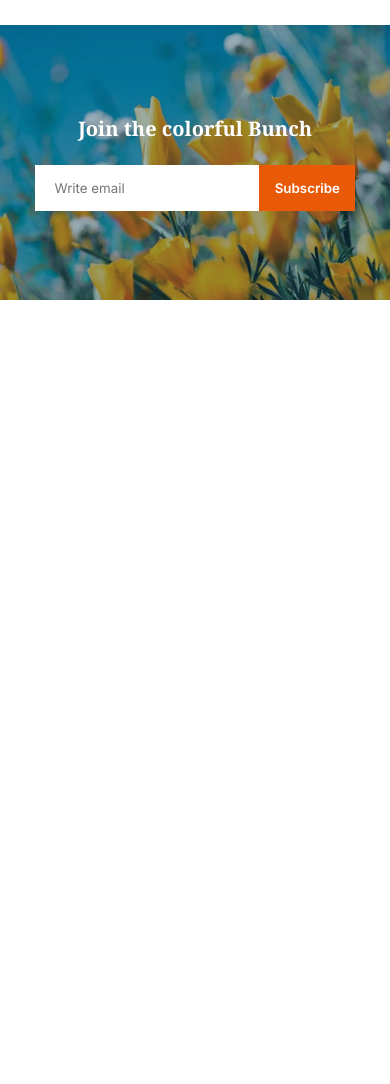
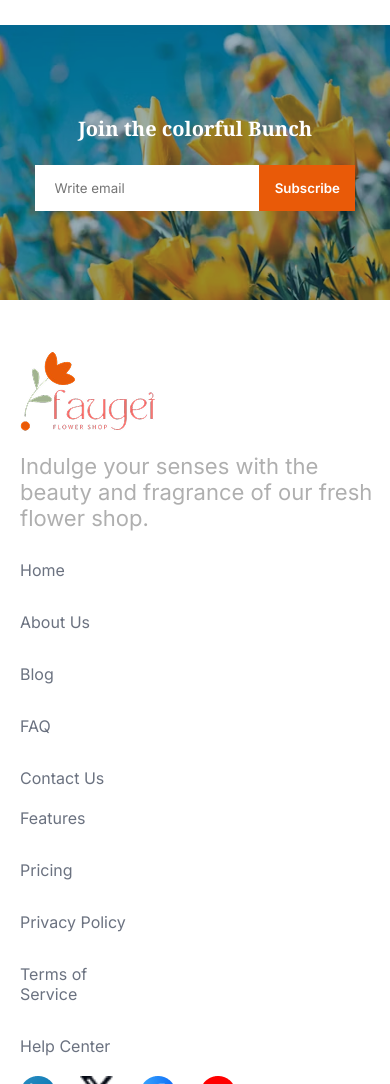
Before and after one commit to dev-peyas9911/flower-assignment, a plain HTML site: page index.html in a window 390 px wide. Shown: the part 3934-5018 px from the top of the page. Before the commit the page ends 4234 px from the top, so only its background shows below. Drawn offline with Linux system fonts and the light colour scheme.

Commit message:
Footer section Added with responsive

```diff
--- a/index.html
+++ b/index.html
@@ -169,9 +169,44 @@
                 </div>
             </div>
         </section>
+    </main>
 
+    <!-- Footer section starts here -->
+    <footer class="footer-container middle-align">
 
-    </main>
+        <div class="footer-content">
+            <img class="footer-content-image" src="./assets/logo.png" alt="A logo">
+            <p class="footer-content-description inter-serif">Indulge your senses with the beauty and fragrance of our fresh flower shop. </p>
+        </div>
+
+        <div class="footer-list-one inter-serif">
+            <ul>
+                <li><a href="">Home</a></li>
+                <li><a href="">About Us</a></li>
+                <li><a href="">Blog</a></li>
+                <li><a href="">FAQ</a></li>
+                <li><a href="">Contact Us</a></li>
+            </ul>
+        </div>
+
+        <div class="footer-list-two inter-serif">
+            <ul>
+                <li><a href="">Features</a></li>
+                <li><a href="">Pricing</a></li>
+                <li><a href="">Privacy Policy</a></li>
+                <li><a href="">Terms of Service</a></li>
+                <li><a href="">Help Center</a></li>
+            </ul>
+        </div>
+
+        <div class="footer-icon">
+            <div><img src="./assets/icon-linkedin.png" alt=""></div>
+            <div><img src="./assets/icon-twitter.png" alt=""></div>
+            <div><img src="./assets/icon-facebook.png" alt=""></div>
+            <div><img src="./assets/icon-youtube.png" alt=""></div>
+        </div>
+
+    </footer>
 </body>
 
 </html>
--- a/styles/flower.css
+++ b/styles/flower.css
@@ -298,7 +298,7 @@
     right: 0;
     bottom: 0;
     background-color: #000000;
-    opacity: 0.6;
+    opacity: 0.4;
     z-index: 1;
     border-radius: 14px;
 }
@@ -382,6 +382,70 @@
     cursor: pointer;
     font-weight: 600;
 }
+
+/* Footer section styles here */
+.footer-container {
+    /* border: 2px solid red; */
+    margin-top: 50px;
+    margin-bottom: 50px;
+    display: flex;
+    justify-content: space-between;
+    min-height: 250px;
+}
+
+.footer-content {
+    /* border: 2px solid blue; */
+    max-width: 360px;
+    height: 190px;
+}
+
+.footer-content-description {
+    color: #00000050;
+    font-size: 1.375rem;
+    margin-top: 16px;
+}
+
+.footer-list-one {
+    /* border: 1px solid green; */
+    width: 85px;
+    height: 248px;
+}
+
+.footer-list-two {
+    /* border: 1px solid green; */
+    width: 128px;
+    height: 248px;
+}
+
+footer ul {
+    list-style: none;
+}
+
+footer ul li {
+    margin-bottom: 32px;
+}
+
+footer ul a {
+    text-decoration: none;
+    color: #6B7280;
+}
+
+.footer-icon {
+    display: flex;
+    width: 216px;
+    justify-content: space-between;
+}
+
+.footer-icon div {
+    width: 36px;
+    height: 36px;
+}
+
+.footer-icon div img {
+    width: 100%;
+}
+
+
 
 
 
@@ -541,6 +605,21 @@
         max-width: 30%;
     }
 
+    /* Footer section responsive */
+    .footer-container {
+        flex-direction: column;
+        margin-left: 20px;
+        margin-right: 14px;
+    }
+
+    .footer-list-one {
+        margin-top: 20px;
+    }
+
+    .footer-icon {
+        margin-top: 20px;
+    }
+
 
 }
 
```
